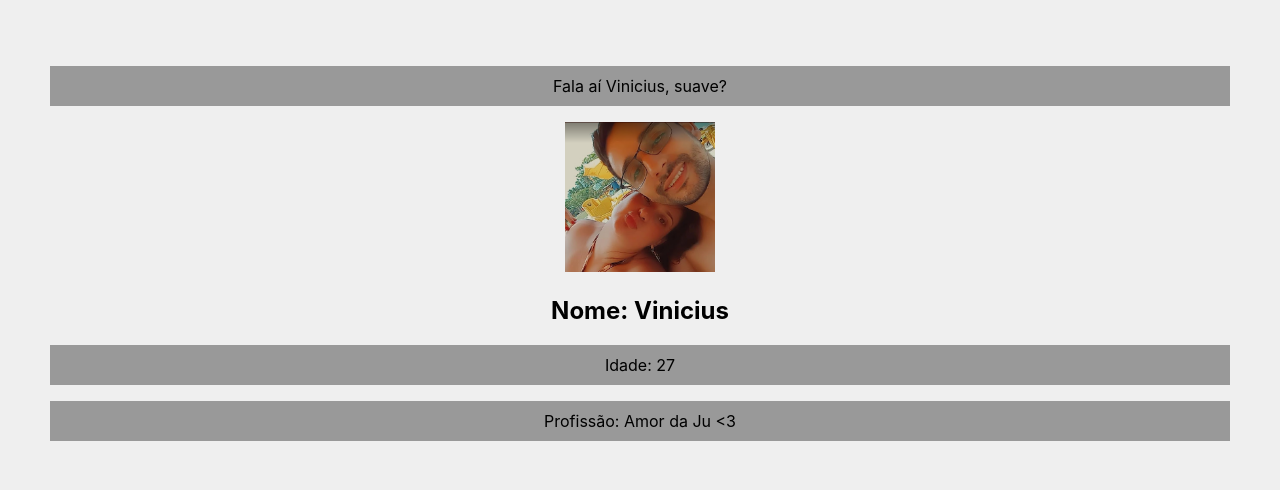
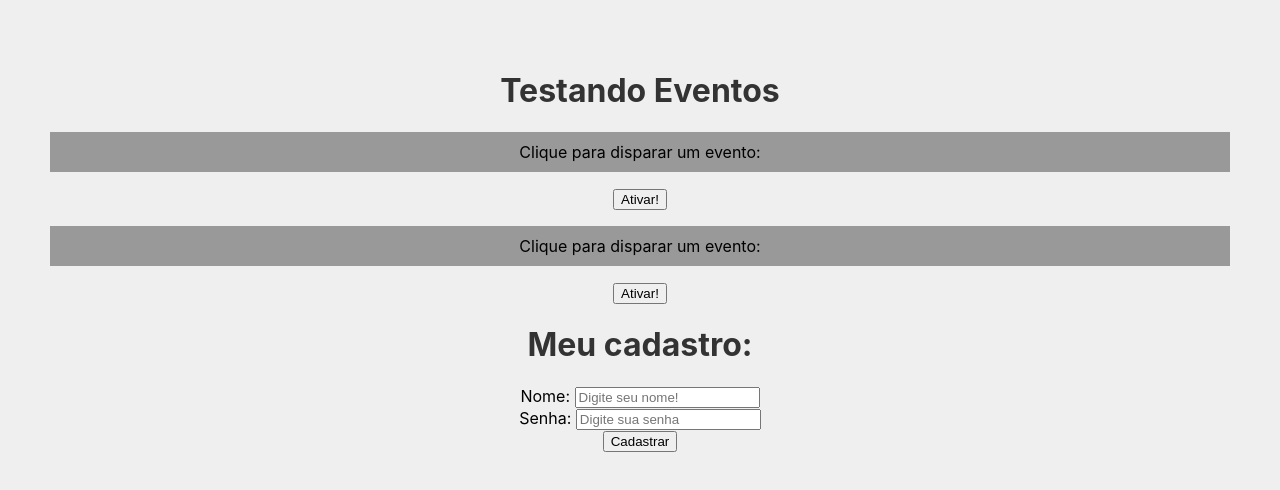
Before and after one commit to Vinicius-Merces/ADS-pratica-do-estudo, a React (Create React App) app in the folder React/my-app/: page / in a window 1280 px wide. Shown: the top 490 px of the page. Built offline with nearby package versions, Linux system fonts and the light colour scheme.

Commit message:
Testes React
Testes com react, usando forms, métodos e outras funções.

```diff
--- a/React/my-app/src/App.js
+++ b/React/my-app/src/App.js
@@ -1,6 +1,6 @@
 import './App.css';
-import Pessoa from './components/Pessoa';
-import img from './assets/meju2.png';
+import Evento from './components/Eventos';
+import Form from './components/Form';
 
 
 function App() {
@@ -9,11 +9,10 @@ const nome="Vinicius"
 
   return (
   <div className='App'>
-    <Pessoa
-    nome={nome}
-    idade="27"
-    profissao="Amor da Ju <3"
-    foto={img} />
+    <h1>Testando Eventos</h1>
+    <Evento numero={"1"}/>
+    <Evento numero={"2"}/>
+    <Form />
   </div>
   );
 }
--- /dev/null
+++ b/React/my-app/src/components/Eventos.js
@@ -0,0 +1,14 @@
+function Evento({ numero }) {
+
+    function meuEvento(){
+        console.log(`Opa, fui ativado! ${numero}`);
+    }
+    return (
+        <div>
+            <p>Clique para disparar um evento:</p>
+            <button onClick={meuEvento}>Ativar!</button>
+        </div>
+    )
+}
+
+export default Evento
--- /dev/null
+++ b/React/my-app/src/components/Form.js
@@ -0,0 +1,45 @@
+import { useState } from 'react'
+
+function Form (){
+
+    function cadastrarUsuario(e) {
+        e.preventDefault();
+
+        console.log(`O usuário ${name} foi cadastrado com a senha: ${password}`)
+    }
+
+    const [name, setName]=useState()
+    const [password, setPassword]=useState()
+    return (
+        <div>
+            <h1>Meu cadastro:</h1>
+            <form onSubmit={cadastrarUsuario}>
+                <div>
+                    <laber htmlFor="name">Nome: </laber>
+                    <input
+                    type="text"
+                    id="name"
+                    name="name"
+                    placeholder="Digite seu nome!"
+                    onChange={(e) => setName(e.target.value)}
+                    />
+                </div>
+                <div>
+                    <label htmlFor="password">Senha: </label>
+                    <input type="password"
+                    id="password"
+                    name="passowrd"
+                    placeholder="Digite sua senha"
+                    onChange={(e) => setPassword(e.target.value)}
+                    />
+
+                </div>
+                <div>
+                    <input type="submit" value="Cadastrar"/>
+                </div>
+            </form>
+        </div>
+    )
+}
+
+export default Form
```
Also changed, not shown: React/my-app/src/components/Form - Copia.js (added, +46 -0 lines), React/my-app/src/components/Item.js (added, +21 -0 lines), React/my-app/src/components/List.js (added, +18 -0 lines).
